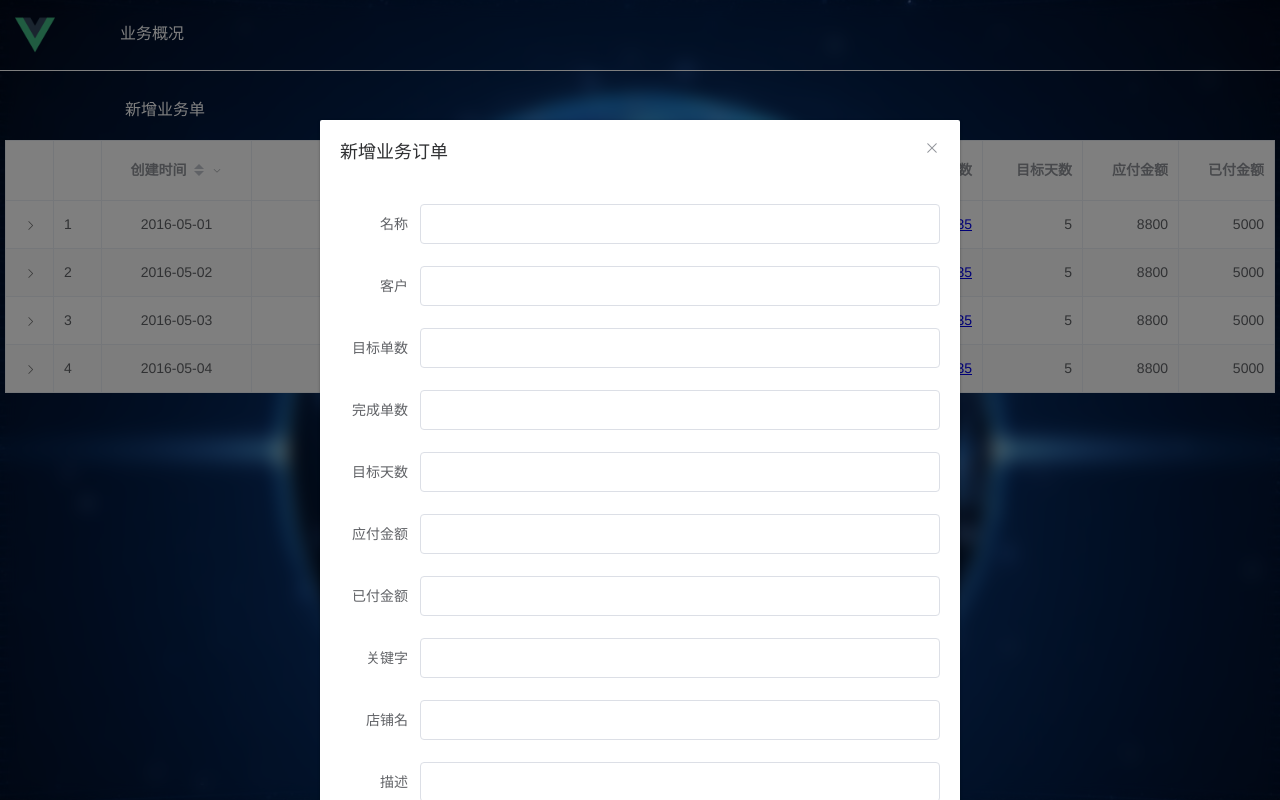
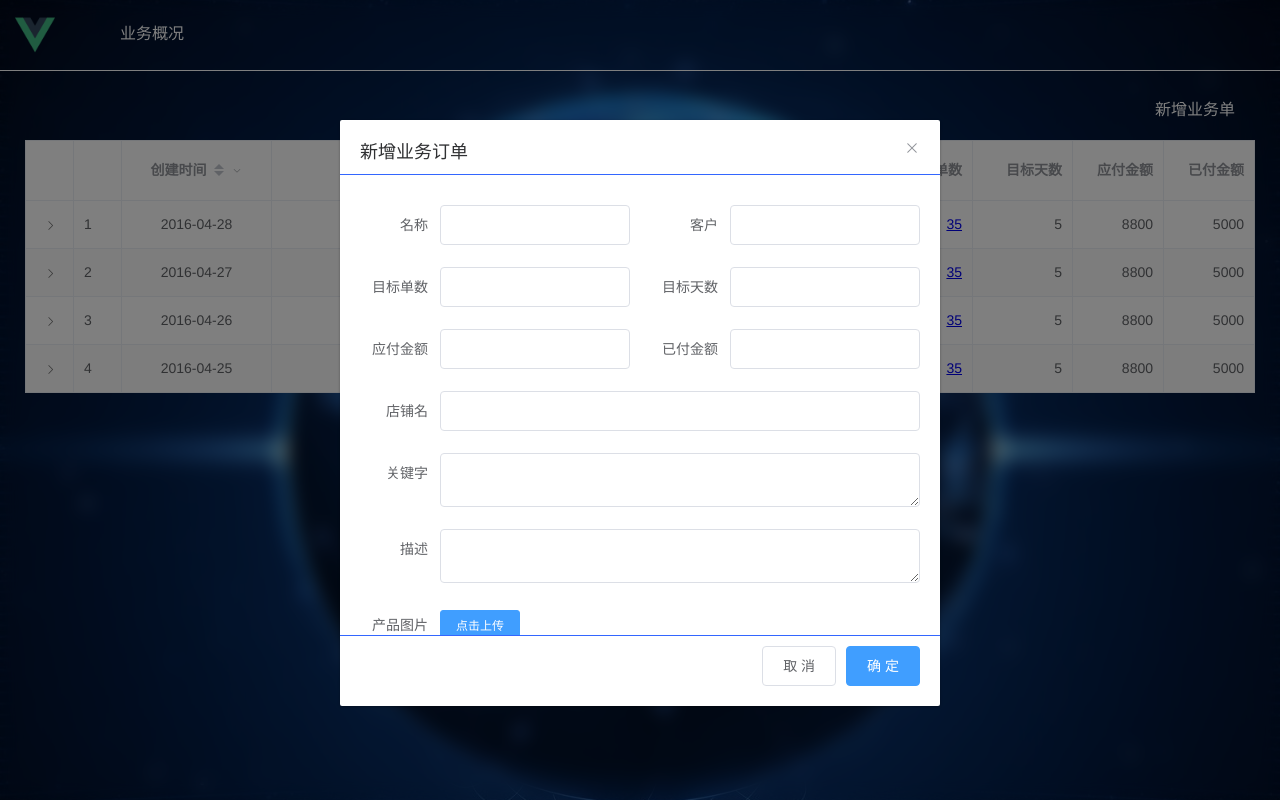
Before and after one commit to githubflower/hm, a Vue app: page / in a window 1280 px wide. Both pictures are taken after a click on the item "新增业务单". Built offline with nearby package versions, Linux system fonts and the light colour scheme; grey boxes are pictures that could not be loaded.

Commit message:
'调整了增加业务订单表单的样式'

```diff
--- a/config/index.js
+++ b/config/index.js
@@ -50,7 +50,7 @@ module.exports = {
     // Paths
     assetsRoot: path.resolve(__dirname, '../dist'),
     assetsSubDirectory: 'static',
-    assetsPublicPath: '/',
+    assetsPublicPath: './',
 
     /**
      * Source Maps
--- a/package.json
+++ b/package.json
@@ -11,6 +11,7 @@
     "build": "node build/build.js"
   },
   "dependencies": {
+    "less": "^3.0.2",
     "vue": "^2.5.2",
     "vue-router": "^3.0.1"
   },
@@ -42,6 +43,8 @@
     "file-loader": "^1.1.4",
     "friendly-errors-webpack-plugin": "^1.6.1",
     "html-webpack-plugin": "^2.30.1",
+    "less": "^3.0.2",
+    "less-loader": "^4.1.0",
     "node-notifier": "^5.1.2",
     "optimize-css-assets-webpack-plugin": "^3.2.0",
     "ora": "^1.2.0",
--- /dev/null
+++ b/src/components/Upload.vue
@@ -0,0 +1,30 @@
+<template>
+<el-upload
+  class="upload-demo"
+  action="https://jsonplaceholder.typicode.com/posts/"
+  :on-preview="handlePreview"
+  :on-remove="handleRemove"
+  :file-list="fileList2"
+  list-type="picture">
+  <el-button size="small" type="primary">点击上传</el-button>
+  <div slot="tip" class="el-upload__tip">只能上传jpg/png文件，且不超过500kb</div>
+</el-upload>
+</template>
+<script>
+  export default {
+    name: 'Upload',
+    data() {
+      return {
+        fileList2: [{name: 'food.jpeg', url: 'https://fuss10.elemecdn.com/3/63/4e7f3a15429bfda99bce42a18cdd1jpeg.jpeg?imageMogr2/thumbnail/360x360/format/webp/quality/100'}, {name: 'food2.jpeg', url: 'https://fuss10.elemecdn.com/3/63/4e7f3a15429bfda99bce42a18cdd1jpeg.jpeg?imageMogr2/thumbnail/360x360/format/webp/quality/100'}]
+      };
+    },
+    methods: {
+      handleRemove(file, fileList) {
+        console.log(file, fileList);
+      },
+      handlePreview(file) {
+        console.log(file);
+      }
+    }
+  }
+</script>
--- a/src/pages/BusinessForm.vue
+++ b/src/pages/BusinessForm.vue
@@ -1,38 +1,60 @@
 <template>
     <el-form ref="form" :model="form" label-width="80px" height="300px">
+        <el-row :gutter="20">
+            <el-col :span="12">
                 <el-form-item label="名称">
                     <el-input v-model="form.name"></el-input>
                 </el-form-item>
-        <!-- 业务员由系统根据当前登录人员自动填入 -->
+            </el-col>
+            <el-col :span="12">
                 <el-form-item label="客户">
                     <el-input v-model="form.customer"></el-input>
                 </el-form-item>
+            </el-col>
+        </el-row>
+        <!-- 业务员由系统根据当前登录人员自动填入 -->
+        <el-row :gutter="20">
+            <el-col :span="12">
                 <el-form-item label="目标单数">
                     <el-input v-model="form.goal_num"></el-input>
                 </el-form-item>
-        <el-form-item label="完成单数">
-            <el-input v-model="form.complete"></el-input>
-        </el-form-item>
+            </el-col>
+            <el-col :span="12">
                 <el-form-item label="目标天数">
                     <el-input v-model="form.goal_days"></el-input>
                 </el-form-item>
+            </el-col>
+            <el-col :span="8" v-if="false">
+                <el-form-item label="完成单数">
+                    <el-input v-model="form.complete" :disabled="true"></el-input>
+                </el-form-item>
+            </el-col>
+        </el-row>
+
+        <el-row :gutter="20">
+            <el-col :span="12">
                 <el-form-item label="应付金额">
                     <el-input v-model="form.payment"></el-input>
                 </el-form-item>
+            </el-col>
+            <el-col :span="12">
                 <el-form-item label="已付金额">
                     <el-input v-model="form.half_payment"></el-input>
                 </el-form-item>
-        <el-form-item label="关键字">
-            <el-input v-model="form.keywords"></el-input>
-        </el-form-item>
+            </el-col>
+        </el-row>
         <el-form-item label="店铺名">
             <el-input v-model="form.shop"></el-input>
         </el-form-item>
+        <el-form-item label="关键字">
+            <el-input v-model="form.keywords" type="textarea"></el-input>
+        </el-form-item>
         <el-form-item label="描述">
-            <el-input v-model="form.desc"></el-input>
+            <el-input v-model="form.desc" type="textarea"></el-input>
         </el-form-item>
         <el-form-item label="产品图片">
-            <el-input v-model="form.pic"></el-input>
+            <!-- <el-input v-model="form.pic"></el-input> -->
+            <Upload></Upload>
         </el-form-item>
 <!--
         <el-form-item>
@@ -42,8 +64,18 @@
     </el-form>
 </template>
 <script>
+    import Upload from '../components/Upload.vue'
     export default{
         name: 'BusinessForm',
-        props: ['form']
+        props: ['form'],
+        components: {
+            Upload
+        }
     }
 </script>
+<style lang="less">
+    .half-width{
+        display: inline-block;
+        width: 49%;
+    }
+</style>
--- a/src/pages/BusinessFormBox.vue
+++ b/src/pages/BusinessFormBox.vue
@@ -1,6 +1,9 @@
 <template>
     <!-- <div> -->
         <el-dialog title="新增业务订单" :visible="dialogFormVisible2"
+            width="600px"
+            :lock-scroll="true"
+            :close-on-click-modal="false"
             :modal-append-to-body=false
             :close-on-press-escape=true
             :before-close="test"
@@ -63,6 +66,17 @@ export default{
     }
 }
 </script>
-<style>
+<style lang="less">
+    @blue: #3366ff;
+    .el-dialog__body{
+        max-height: 400px;
+        overflow: auto;
+        border: 1px solid @blue;
+        border-right-width: 0;
+        border-left-width: 0;
+    }
 
+    .el-input{
+        // width: 80%;
+    }
 </style>
--- a/src/pages/BusinessOrder.vue
+++ b/src/pages/BusinessOrder.vue
@@ -1,6 +1,6 @@
 <template>
-	<div id="business_order">
-        <ul>
+	<div id="business_order" class="clearfix">
+        <ul class="operate">
             <li @click="addBusinessOrder">新增业务单</li>
         </ul>
         <el-table
@@ -88,7 +88,7 @@ export default {
             filters: generateFilters(),
             showBusinessOrderForm: false,
 			tableData: [{
-				date: '2016-05-01',
+				date: '2016-04-28',
 				name: '智能手环',
 				goal_num: 100,
 				goal_days: 5,
@@ -104,7 +104,7 @@ export default {
 				payment: 8800,
 				half_payment: 5000
 			}, {
-				date: '2016-05-02',
+				date: '2016-04-27',
 				name: '智能手环',
 				goal_num: 100,
 				goal_days: 5,
@@ -120,7 +120,7 @@ export default {
 				payment: 8800,
 				half_payment: 5000
 			}, {
-				date: '2016-05-03',
+				date: '2016-04-26',
 				name: '智能手环',
 				goal_num: 100,
 				goal_days: 5,
@@ -136,7 +136,7 @@ export default {
 				payment: 8800,
 				half_payment: 5000
 			}, {
-				date: '2016-05-04',
+				date: '2016-04-25',
 				name: '智能手环',
 				goal_num: 100,
 				goal_days: 5,
@@ -170,6 +170,9 @@ export default {
 </script>
 <style>
     #business_order{
+        position: relative;
+        margin: 0 auto;
+        padding: 0 20px;
         margin: 5px;
     }
     .table-expand {
@@ -183,6 +186,12 @@ export default {
         margin-left: 50px;
         width: 40%;
     }
+    ul.operate{
+        /*position: absolute;*/
+        float: right;
+        top: 0;
+        right: 0;
+    }
     li{
         color: #ffffff;
         cursor: pointer;
--- a/static/css/main.css
+++ b/static/css/main.css
@@ -36,3 +36,20 @@ ul,ol,li{
 	width: 100%;
 	z-index: 3;
 }
+
+.head-wrap{
+	background-color: rgba(0, 0, 0, .5);
+}
+.clearfix{
+	zoom: 1;
+}
+.clearfix:after{
+	content: '';
+	height: 0;
+	visibility: hidden;
+	clear: both;
+	display: block;
+}
+#app{
+
+}
--- /dev/null
+++ b/static/css/reset_elementui.css
@@ -0,0 +1,3 @@
+.el-dialog{
+    width: 600px;
+}
```
Also changed, not shown: 1 other file (tests, documents, lock files or other folders). Lines whose indentation alone changed are shown as unchanged.
